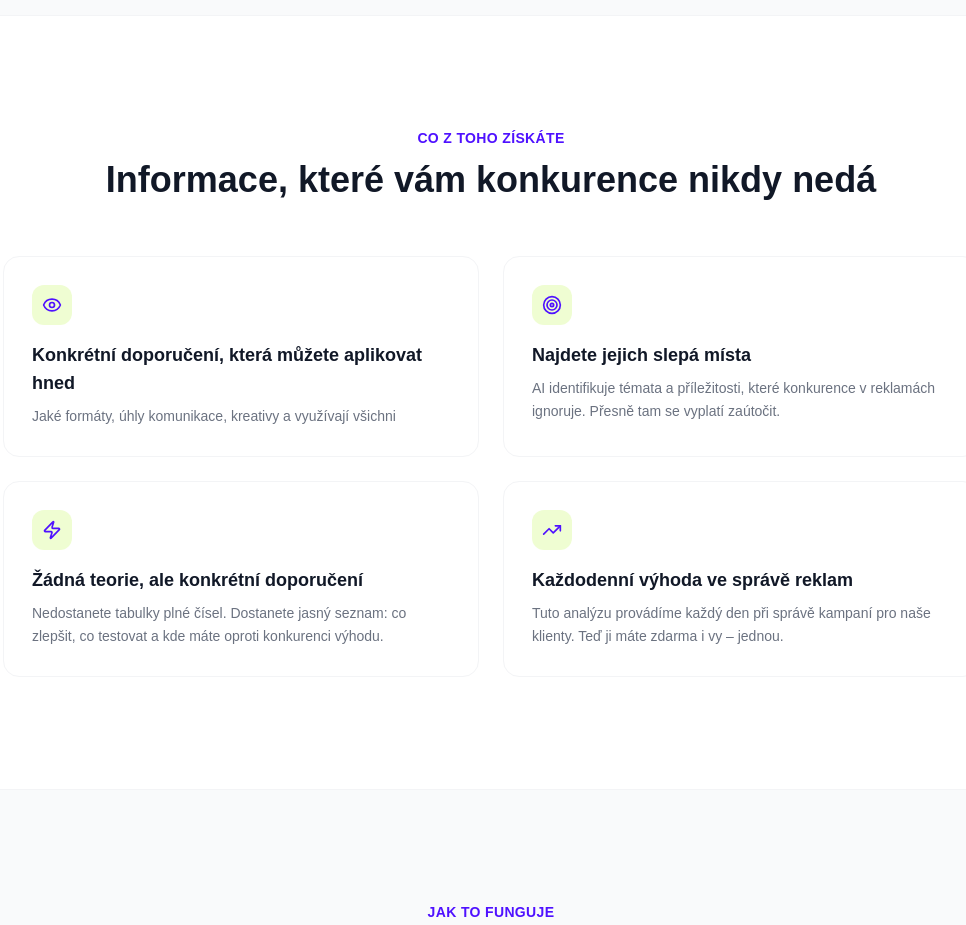
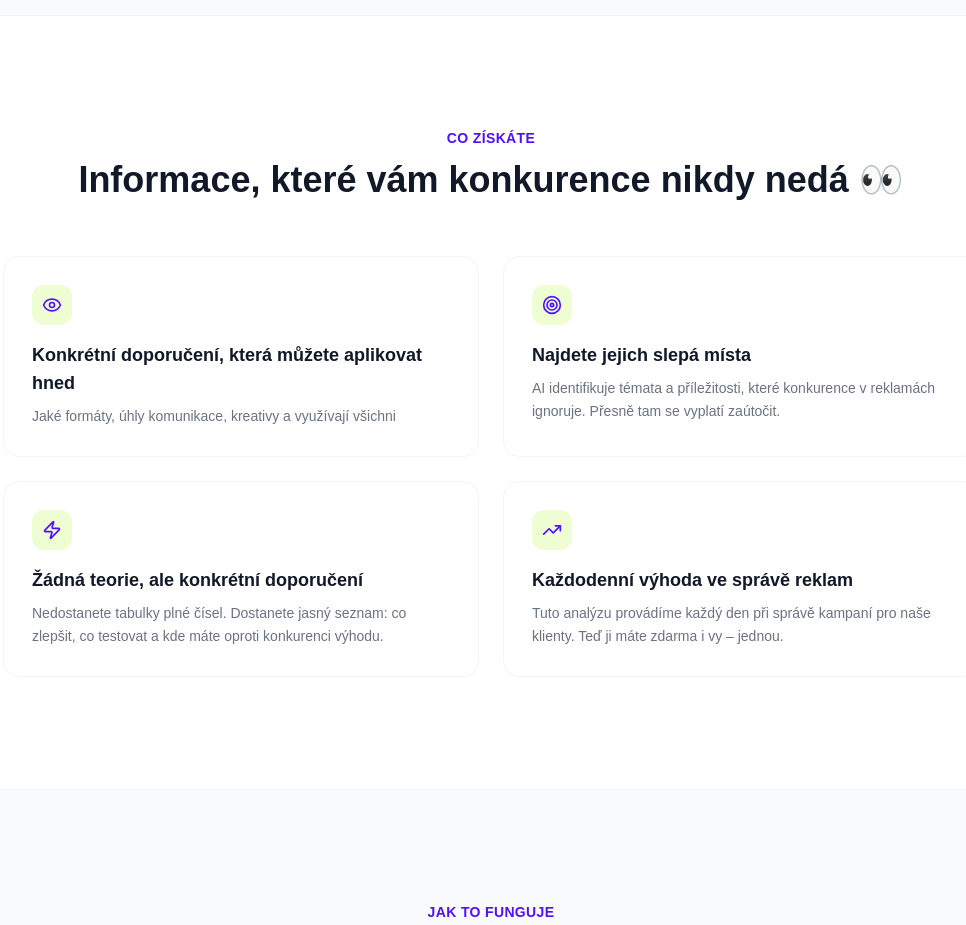
Before and after one commit to danielsojak-wq/lead-magnet, a React (Vite) app: page / in a window 1280 px wide. Shown: the part 1300-2225 px from the top of the page, without its empty margins (149-1115 px from the left). Built offline with nearby package versions, Linux system fonts and the light colour scheme; the HTML template or start-up script is replaced by a standard one.

Commit message:
Changes
Co-authored-by: danielsojak-wq <281610181+danielsojak-wq@users.noreply.github.com>

```diff
--- a/src/pages/LandingPage.tsx
+++ b/src/pages/LandingPage.tsx
@@ -219,9 +219,9 @@ export default function LandingPage() {
       <section className="py-20 sm:py-28 bg-white">
         <div className="max-w-5xl mx-auto px-4 sm:px-6">
           <div className="text-center mb-14">
-            <p className="text-[#4f11ff] text-sm font-semibold tracking-wide uppercase mb-3">Co z toho získáte</p>
+            <p className="text-[#4f11ff] text-sm font-semibold tracking-wide uppercase mb-3">CO ZÍSKÁTE</p>
             <h2 className="font-[family-name:var(--font-heading)] text-3xl sm:text-4xl font-bold text-gray-900">
-              Informace, které vám konkurence nikdy nedá
+              Informace, které vám konkurence nikdy nedá 👀
             </h2>
           </div>
 
```
